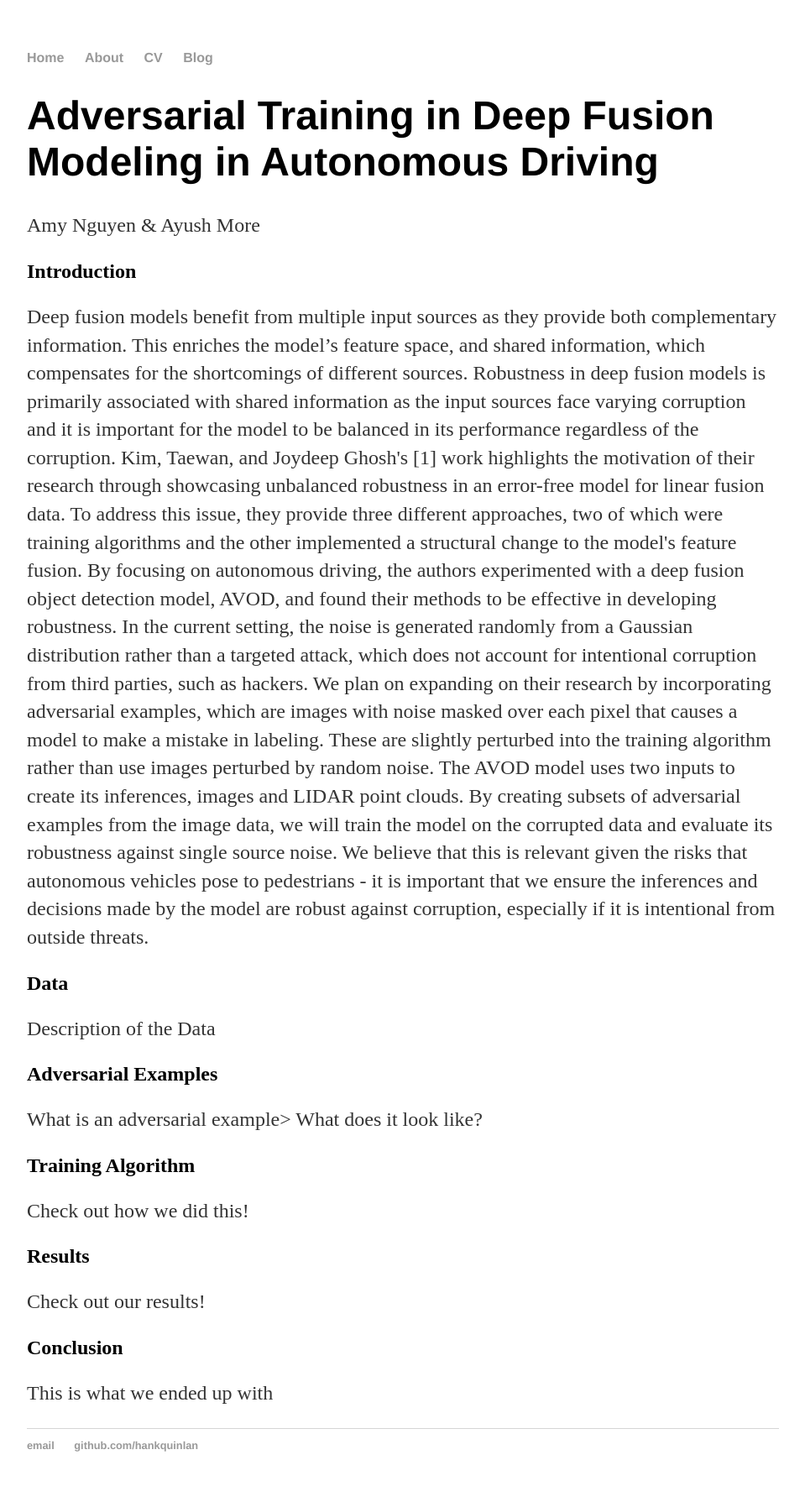
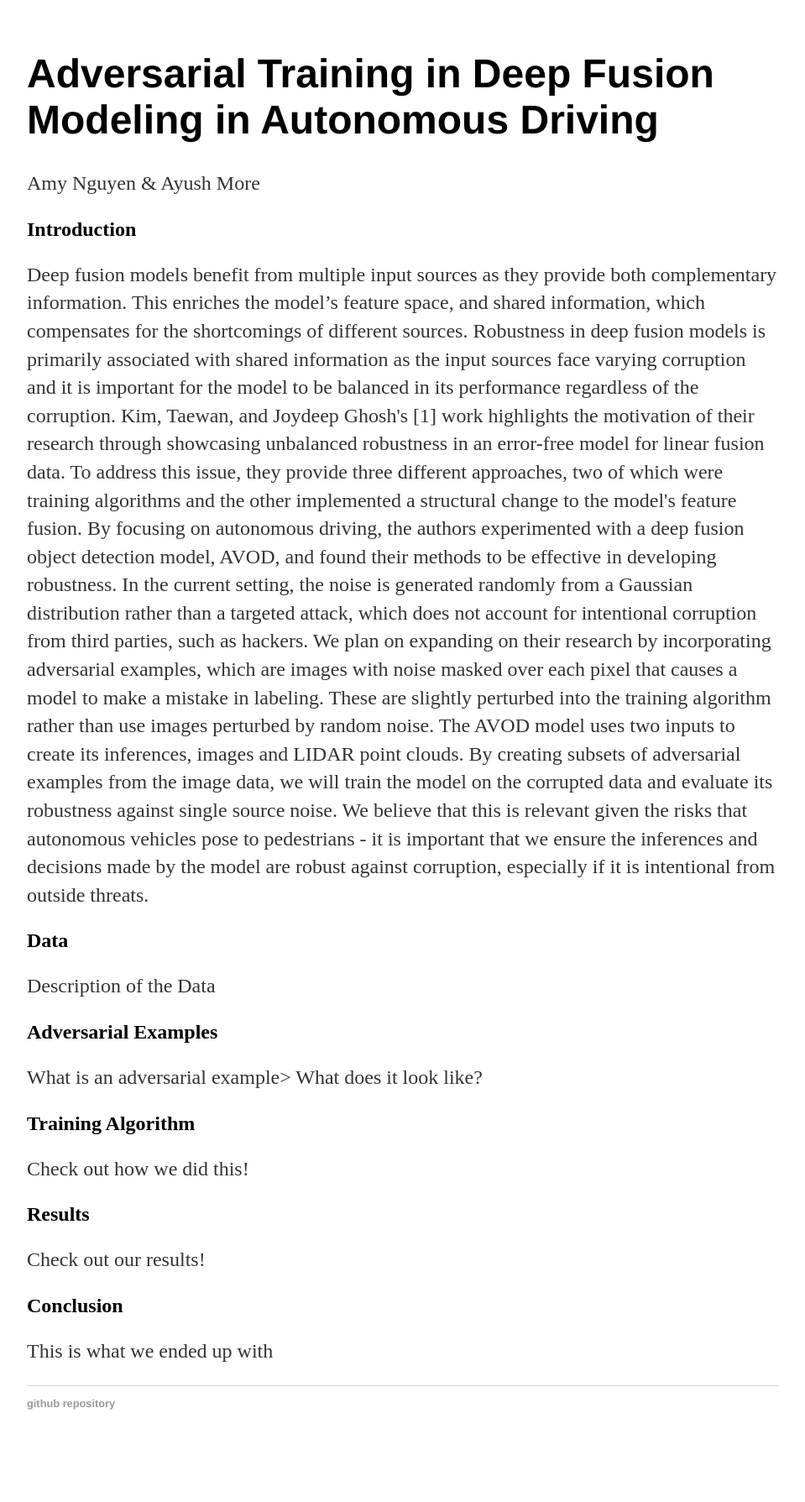
Before and after one commit to ayushmore/adversarial-avod, a Jekyll site: the page built from index.html, in a window 1280 px wide. Shown: the whole page at 84% size, without its empty margins (160-1119 px from the left). Built offline with Jekyll 4.4.1, drawn with Linux system fonts in a browser that asks for light colours; after the commit the page ends 1739 px from its top, so only the background shows below that.

Commit message:
Update default.html

```diff
--- a/_layouts/default.html
+++ b/_layouts/default.html
@@ -8,10 +8,7 @@
 		<body>
 			<nav>
 	    		<ul>
-	        		<li><a href="/">Home</a></li>
-		        	<li><a href="/about">About</a></li>
-	        		<li><a href="/cv">CV</a></li>
-	        		<li><a href="/blog">Blog</a></li>
+
 	    		</ul>
 			</nav>
 			<div class="container">
@@ -21,8 +18,7 @@
 			</div><!-- /.container -->
 			<footer>
 	    		<ul>
-	        		<li><a href="mailto:hankquinlanhub@gmail.com">email</a></li>
-	        		<li><a href="https://github.com/hankquinlan">github.com/hankquinlan</a></li>
+	        		<li><a href="https://github.com/amuamushu/adv_avod_ssn">github repository</a></li>
 				</ul>
 			</footer>
 		</body>
```
